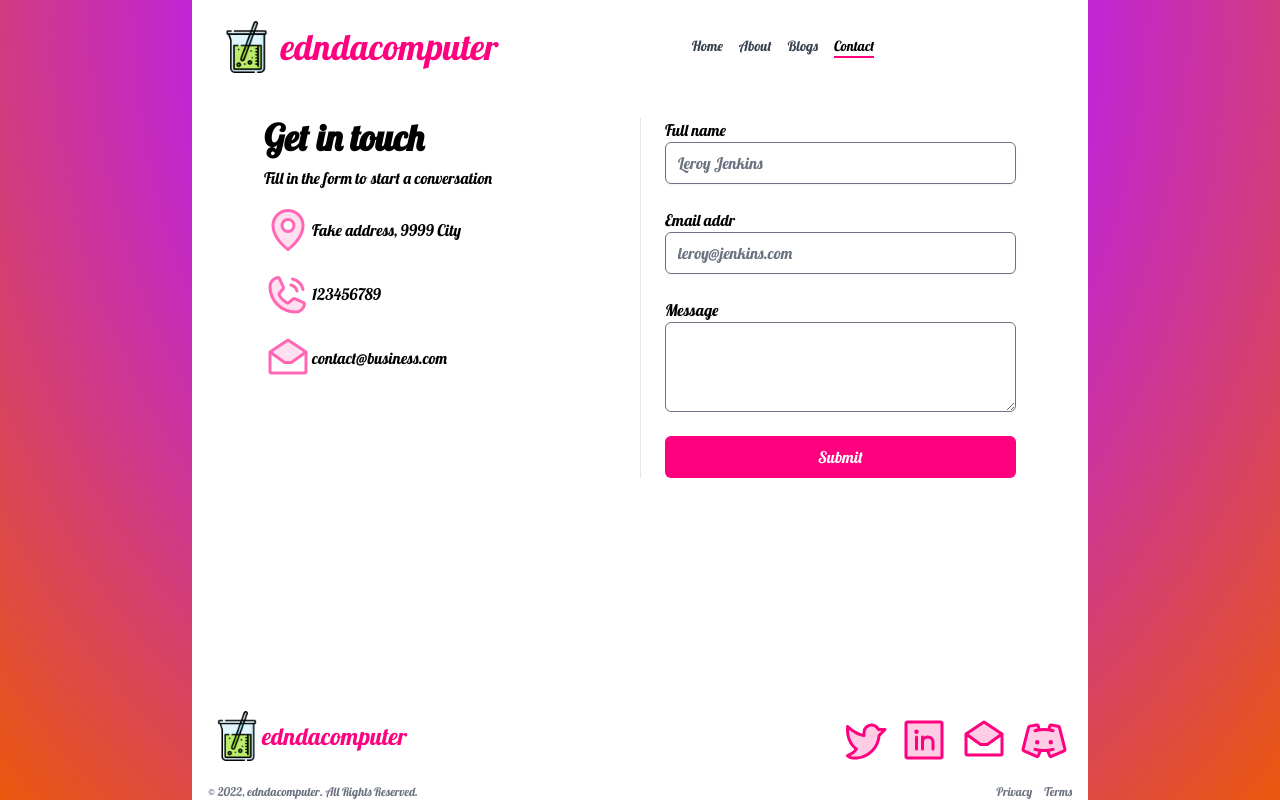
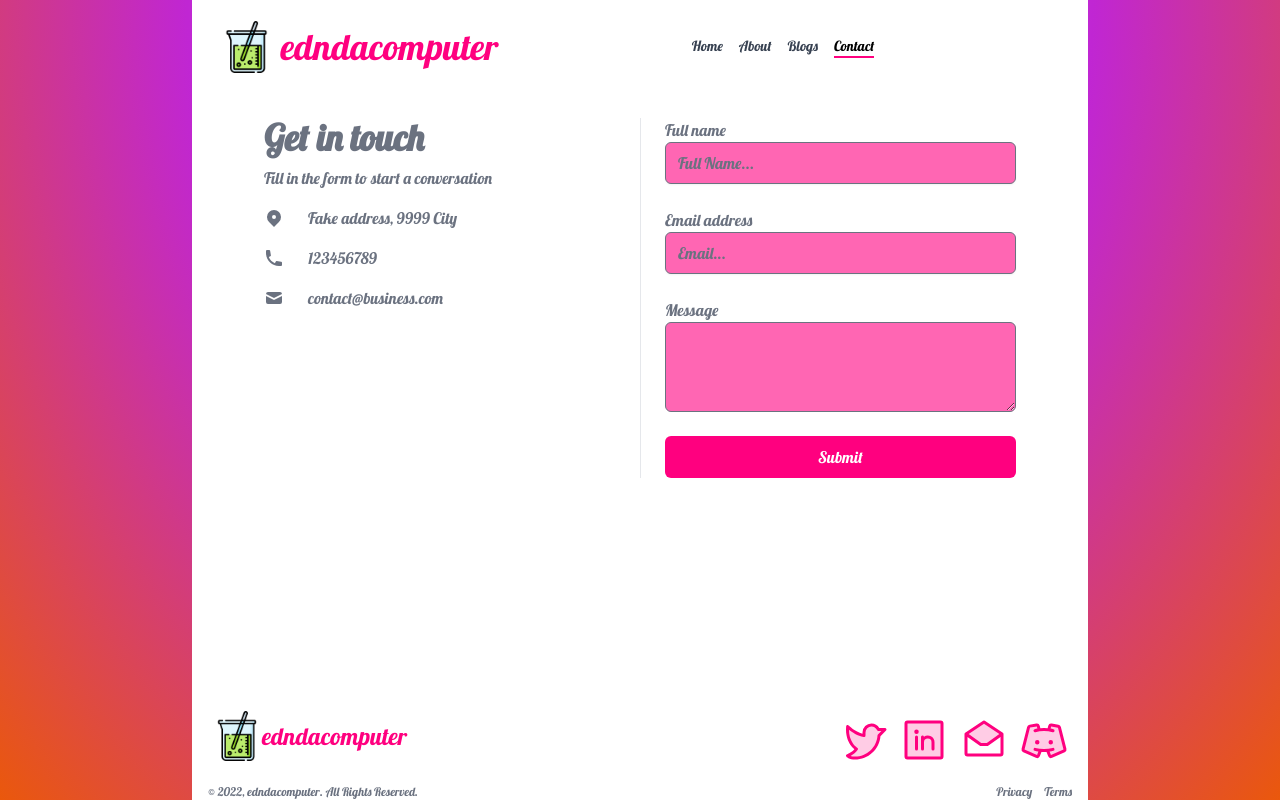
Before and after one commit to teambit710/edndacomputer-contentlayer-blog, a Next.js app: page /contact in a window 1280 px wide. Built offline with nearby package versions, Linux system fonts and the light colour scheme.

Commit message:
react-hooks-form

```diff
--- a/package.json
+++ b/package.json
@@ -12,6 +12,7 @@
     "@phosphor-icons/react": "^2.0.8",
     "@tailwindcss/forms": "^0.5.3",
     "@tailwindcss/typography": "^0.5.3",
+    "axios": "^1.3.6",
     "contentlayer": "^0.2.5",
     "next": "12.2.0",
     "next-contentlayer": "^0.2.5",
--- a/pages/contact.jsx
+++ b/pages/contact.jsx
@@ -1,59 +1,74 @@
-import React from "react";
-import { MapPin, PhoneCall, EnvelopeSimpleOpen } from "@phosphor-icons/react";
+import { useForm } from "react-hook-form";
+import { yupResolver } from "@hookform/resolvers/yup";
+import * as yup from "yup";
 import Button from "../components/layout/Button";
-const encode = (data) => {
-  return Object.keys(data)
-    .map((key) => encodeURIComponent(key) + "=" + encodeURIComponent(data[key]))
-    .join("&");
+export const Form = () => {
+  const schema = yup.object().shape({
+    fullName: yup.string().required("Your Full Name is Required!"),
+    email: yup.string().email().required(),
+    age: yup.number().positive().integer().min(18).required(),
+    password: yup.string().min(4).max(20).required(),
+    confirmPassword: yup
+      .string()
+      .oneOf([yup.ref("password"), null], "Passwords Don't Match")
+      .required(),
+  });
+
+  const {
+    register,
+    handleSubmit,
+    formState: { errors },
+  } = useForm({
+    resolver: yupResolver(schema),
+  });
+
+  const onSubmit = (data) => {
+    console.log(data);
   };
 
-class ContactForm extends React.Component {
-  constructor(props) {
-    super(props);
-    this.state = { name: "", email: "", message: "" };
-  }
-
-  /* Here’s the juicy bit for posting the form submission */
-
-  handleSubmit = (e) => {
-    fetch("/", {
-      method: "POST",
-      headers: { "Content-Type": "application/x-www-form-urlencoded" },
-      body: encode({ "form-name": "contact", ...this.state }),
-    })
-      .then(() => alert("Success!"))
-      .catch((error) => alert(error));
-
-    e.preventDefault();
-  };
-
-  handleChange = (e) => this.setState({ [e.target.name]: e.target.value });
-
-  render() {
-    const { name, email, message } = this.state;
   return (
-      <section className="py-6">
+    <section className="py-6 bg-white text-gray-500">
       <div className="grid max-w-6xl grid-cols-1 px-6 mx-auto lg:px-8 md:grid-cols-2 md:divide-x">
         <div className="py-6 md:py-0 md:px-6">
           <h1 className="text-4xl font-bold">Get in touch</h1>
-            <p className="pt-2 pb-4">
-              Fill in the form to start a conversation
-            </p>
+          <p className="pt-2 pb-4">Fill in the form to start a conversation</p>
           <div className="space-y-4">
             <p className="flex items-center">
-                <MapPin size={48} color="#ff66b3" weight="duotone" />
+              <svg
+                xmlns="http://www.w3.org/2000/svg"
+                viewBox="0 0 20 20"
+                fill="currentColor"
+                className="w-5 h-5 mr-2 sm:mr-6"
+              >
+                <path
+                  fillRule="evenodd"
+                  d="M5.05 4.05a7 7 0 119.9 9.9L10 18.9l-4.95-4.95a7 7 0 010-9.9zM10 11a2 2 0 100-4 2 2 0 000 4z"
+                  clipRule="evenodd"
+                ></path>
+              </svg>
               <span>Fake address, 9999 City</span>
             </p>
             <p className="flex items-center">
-                <PhoneCall size={48} color="#ff66b3" weight="duotone" />
+              <svg
+                xmlns="http://www.w3.org/2000/svg"
+                viewBox="0 0 20 20"
+                fill="currentColor"
+                className="w-5 h-5 mr-2 sm:mr-6"
+              >
+                <path d="M2 3a1 1 0 011-1h2.153a1 1 0 01.986.836l.74 4.435a1 1 0 01-.54 1.06l-1.548.773a11.037 11.037 0 006.105 6.105l.774-1.548a1 1 0 011.059-.54l4.435.74a1 1 0 01.836.986V17a1 1 0 01-1 1h-2C7.82 18 2 12.18 2 5V3z"></path>
+              </svg>
               <span>123456789</span>
             </p>
             <p className="flex items-center">
-                <EnvelopeSimpleOpen
-                  size={48}
-                  color="#ff66b3"
-                  weight="duotone"
-                />
+              <svg
+                xmlns="http://www.w3.org/2000/svg"
+                viewBox="0 0 20 20"
+                fill="currentColor"
+                className="w-5 h-5 mr-2 sm:mr-6"
+              >
+                <path d="M2.003 5.884L10 9.882l7.997-3.998A2 2 0 0016 4H4a2 2 0 00-1.997 1.884z"></path>
+                <path d="M18 8.118l-8 4-8-4V14a2 2 0 002 2h12a2 2 0 002-2V8.118z"></path>
+              </svg>
               <span>contact@business.com</span>
             </p>
           </div>
@@ -65,45 +80,35 @@ class ContactForm extends React.Component {
           <label className="block">
             <span className="mb-1">Full name</span>
             <input
+              className="block w-full rounded-md shadow-sm focus:ring focus:ring-opacity-75 focus:ring-green-400 bg-primary-light"
               type="text"
-                name="name"
-                value={name}
-                onChange={this.handleChange}
-                placeholder="Leroy Jenkins"
-                className="block w-full rounded-md shadow-sm focus:ring focus:ring-opacity-75 focus:ring-primary-light bg-white"
+              placeholder="Full Name..."
+              {...register("fullName")}
             />
+            <p>{errors.fullName?.message}</p>
           </label>
           <label className="block">
-              <span className="mb-1">Email addr</span>
-
+            <span className="mb-1">Email address</span>
             <input
-                type="email"
-                name="email"
-                value={email}
-                onChange={this.handleChange}
-                placeholder="leroy@jenkins.com"
-                className="block w-full rounded-md shadow-sm focus:ring focus:ring-opacity-75 focus:ring-primary-light"
+              type="text"
+              placeholder="Email..."
+              {...register("email")}
+              className="block w-full rounded-md shadow-sm focus:ring focus:ring-opacity-75 focus:ring-green-400 bg-primary-light"
             />
           </label>
           <label className="block">
             <span className="mb-1">Message</span>
             <textarea
-                name="message"
               rows="3"
-                value={message}
-                onChange={this.handleChange}
-                className="block w-full rounded-md focus:ring
-                focus:ring-opacity-75 focus:ring-primary-light dark:bg-white"
-              />
+              className="block w-full rounded-md focus:ring focus:ring-opacity-75 focus:ring-green-400 bg-primary-light"
+            ></textarea>
           </label>
-            <Button type="button" color="primary">
-              Submit
+          <Button className="self-center" color="primary">
+            <input type="submit" />
           </Button>
         </form>
       </div>
     </section>
   );
-  }
-}
-
-export default ContactForm;
+};
+export default Form;
--- /dev/null
+++ b/pages/success.js
@@ -0,0 +1,3 @@
+export default function Success() {
+  return <div>Form successfully submitted!</div>;
+}
```
Also changed, not shown: 2 other files (tests, documents, lock files or other folders). Lines whose indentation alone changed are shown as unchanged.
